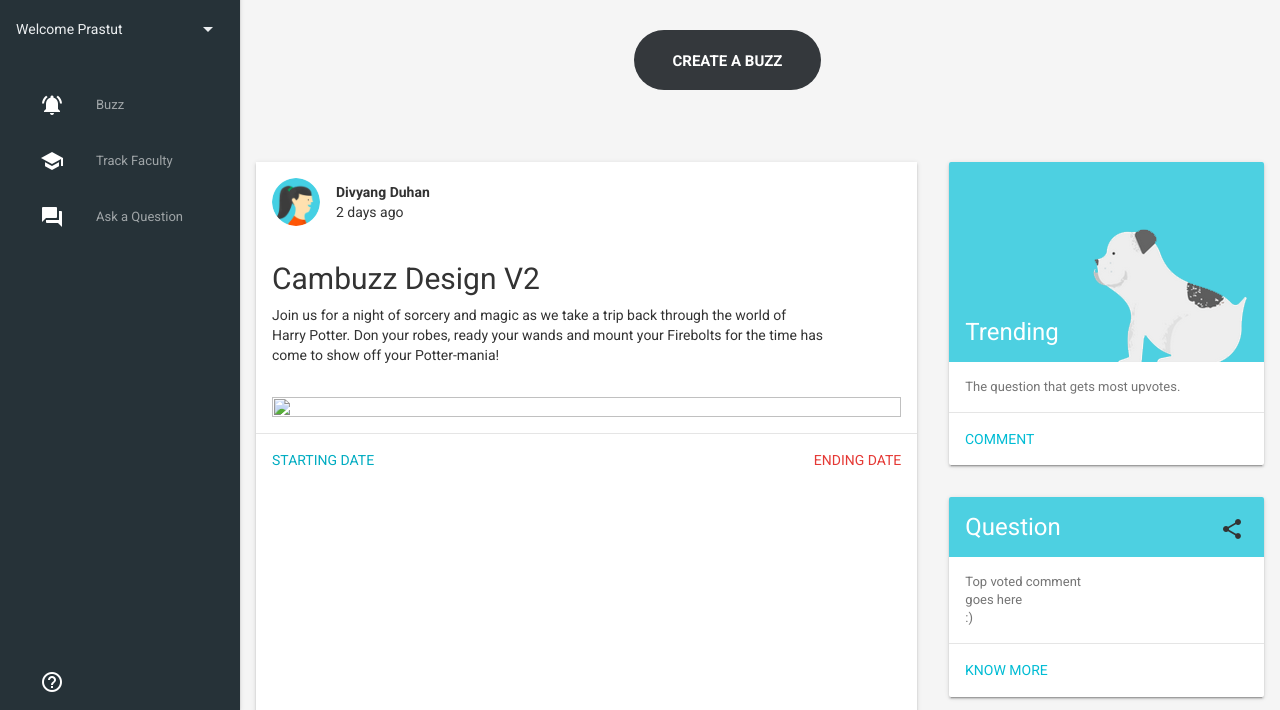
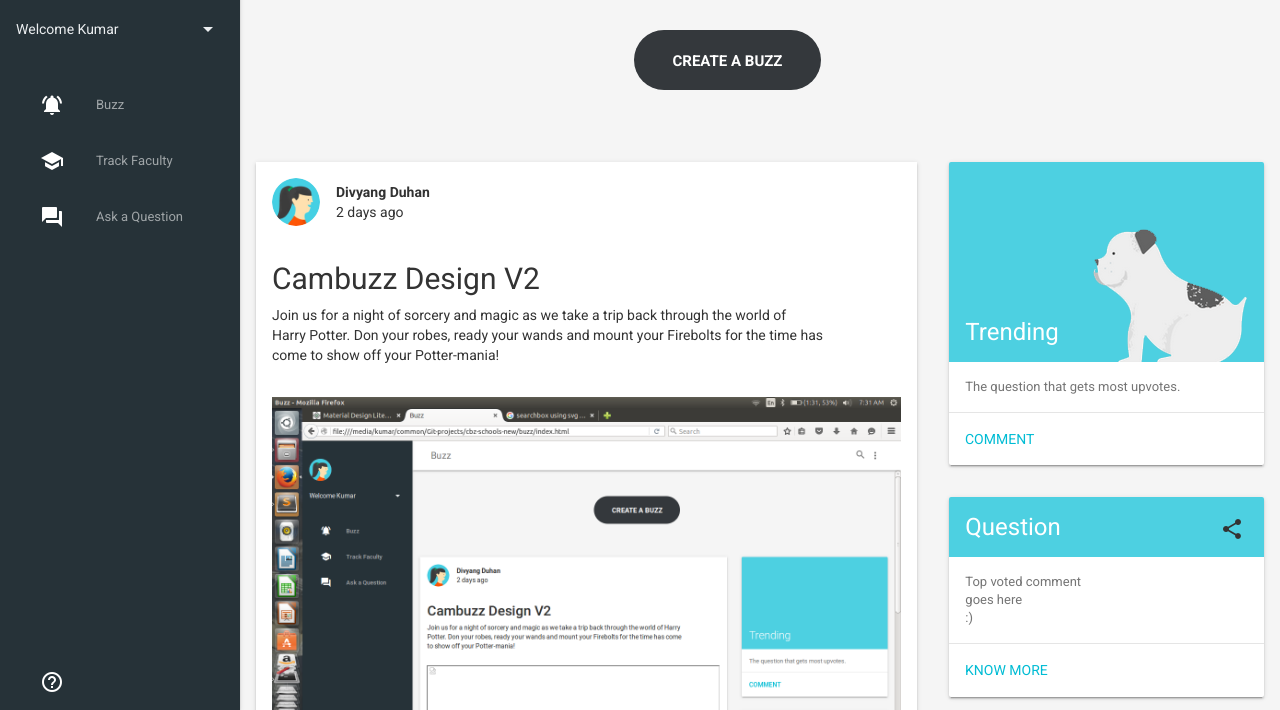
Before and after one commit to prashantkbhardwaj/cbzschool, a plain HTML site: page buzz/index.html in a window 1280 px wide. Shown: the part 90-800 px from the top of the page. Drawn offline with nearby package versions, Linux system fonts and the light colour scheme; files whose address does not match are found by name.

Commit message:
Added an image and login page and set textbox {resize : none;}

```diff
--- a/buzz/index.html
+++ b/buzz/index.html
@@ -43,7 +43,7 @@
                         <i class="material-icons">search</i>
                     </label>
                     <div class="mdl-textfield__expandable-holder">
-                        <input class="mdl-textfield__input" type="text" id="search" />
+                        <input class="mdl-textfield__input " type="text" id="search" />
                         <label class="mdl-textfield__label" for="search">Hashtag Search...</label>
                     </div>
                 </div>
@@ -62,7 +62,7 @@
             <header class="drawer-header">
                 <img src="../assets/images/user.jpg" class="avatar">
                 <div class="avatar-dropdown">
-                    <span>Welcome Prastut</span>
+                    <span>Welcome Kumar</span>
                     <div class="mdl-layout-spacer"></div>
                     <button id="accbtn" class="mdl-button mdl-js-button mdl-js-ripple-effect mdl-button--icon">
                         <i class="material-icons" role="presentation">arrow_drop_down</i>
@@ -196,7 +196,7 @@
                         <h2>Cambuzz Design V2</h2> Join us for a night of sorcery and magic as we take a trip back through the world of Harry Potter. Don your robes, ready your wands and mount your Firebolts for the time has come to show off your Potter-mania!
                     </div>
                     <div class="mdl-card__media mdl-card__title mdl-cell--12-col buzz_image">
-                        <img src="" width="100%" height="100%" border="0" alt="">
+                        <img src="../assets/images/v2design.png" width="100%" height="100%" border="0" alt="">
                     </div>
                     <div class="mdl-card__actions mdl-card--border">
                         <div class="mdl-color-text--cyan-600 buzz_date buzz_start_date">Starting Date</div>
@@ -235,7 +235,7 @@
                             <ul class="mdl-menu mdl-js-menu mdl-js-ripple-effect mdl-menu--bottom-right" for="sharetop">
                                 <li class="mdl-menu__item">Facebook</li>
                                 <li class="mdl-menu__item">Twitter</li>
-                                <li class="mdl-menu__item">LinkedIn</li>
+                               <li class="mdl-menu__item">LinkedIn</li>
                             </ul>
                         </div>
                     </div>
```
Also changed, not shown: assets/images/v2design.png (added).
